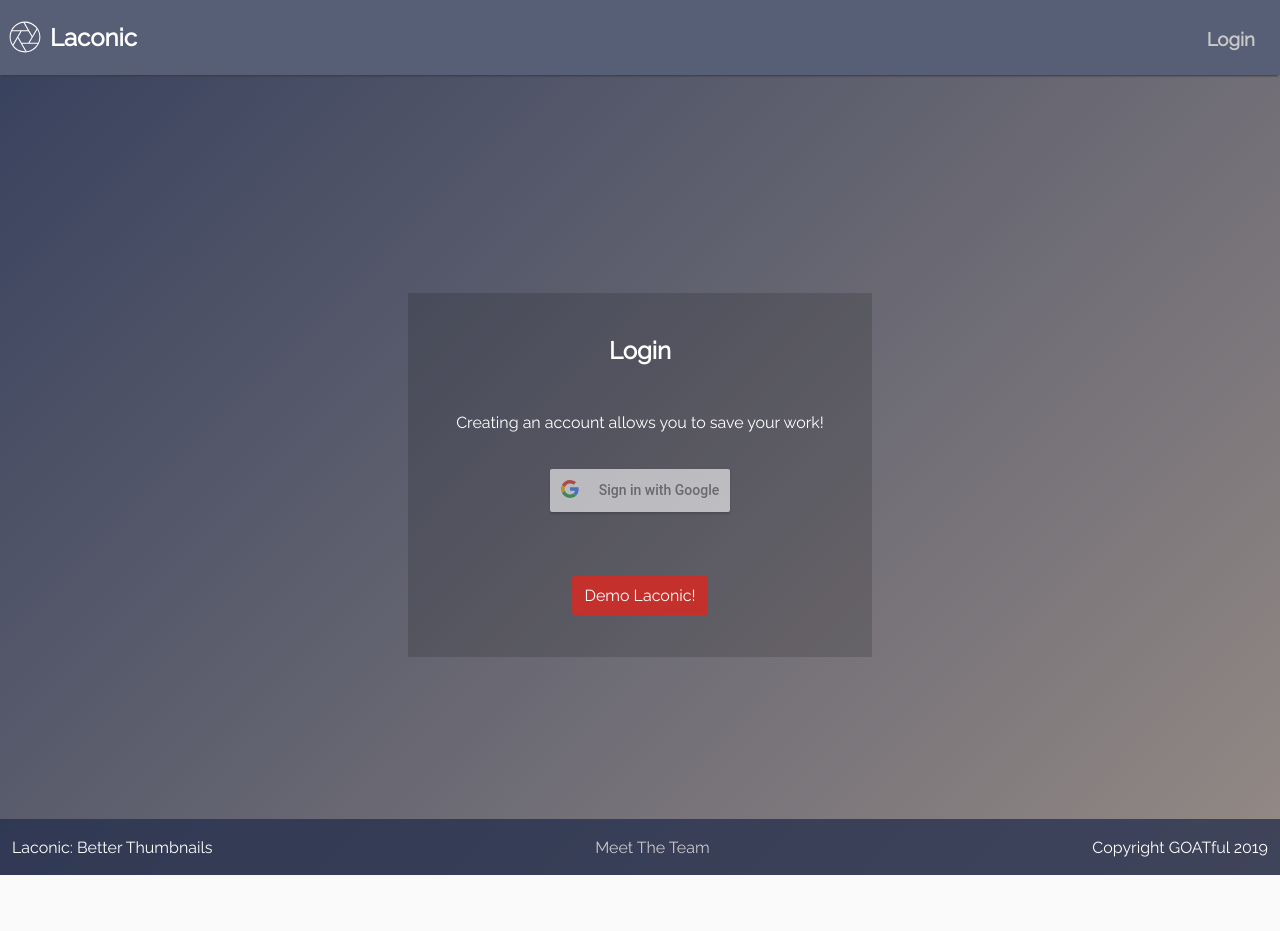
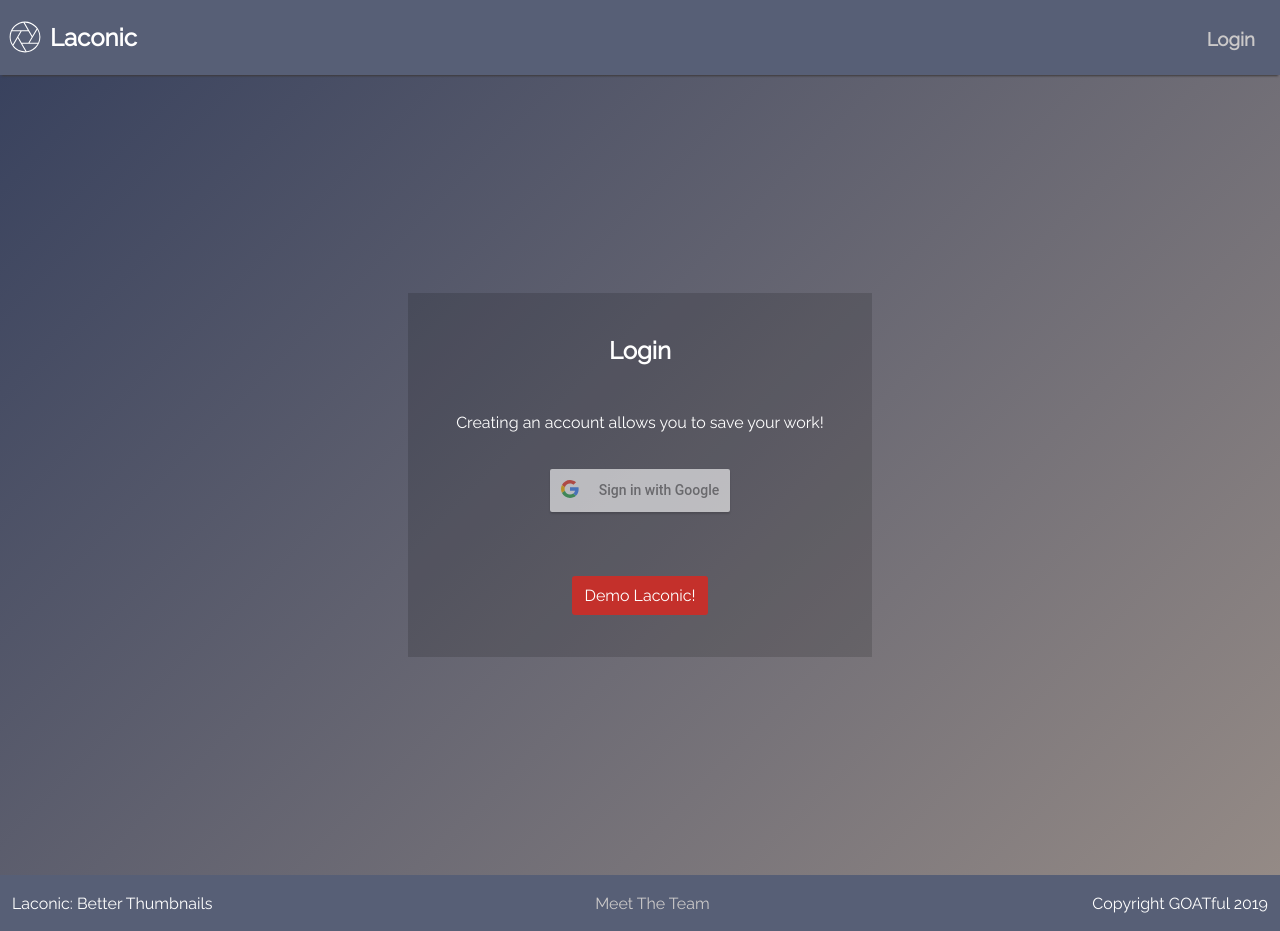
Before and after one commit to thinkful-ei-cheetah/capstone3-client-GOATful, a React (Create React App) app: page /login in a window 1280 px wide. Before the commit the page ends 875 px from the top, so only its background shows below. Built offline with nearby package versions, Linux system fonts and the light colour scheme; no server answers.

Commit message:
restored

```diff
--- a/src/components/App/App.css
+++ b/src/components/App/App.css
@@ -12,6 +12,10 @@
   100%{
       opacity: 1;
   }
+}
+
+.App {
+  padding-bottom: 3.5em;
 }
 
 .footer {
--- a/src/components/CreatorControls/CreatorControls.css
+++ b/src/components/CreatorControls/CreatorControls.css
@@ -19,6 +19,7 @@
   color: white;
   height: 100vh;
   transition: .4s;
+  margin-bottom: -3.5em;
 }
 
 .controls-header{
@@ -100,6 +101,7 @@ input[type="file"] + label:active{
 .save-preview-btn{
   display: block;
   box-shadow: 1px 1px grey;
+  margin-top: 1em;
 }
 
 .save-preview-btn:hover{
@@ -157,6 +159,12 @@ input[type="file"] + label:active{
   }
 }
 
+@media screen and (max-height: 700px) {
+  .save-preview-btn {
+    margin-bottom: 3em;
+  }
+}
+
 @media screen and (min-width: 1000px) {
   #edit-form {
     width: 20%;
--- a/src/components/NavBar/NavBar.css
+++ b/src/components/NavBar/NavBar.css
@@ -42,15 +42,15 @@ nav div a:before,
 nav a,
 nav a:after,
 nav a:before,
-footer div a,
-footer div a:after,
-footer div a:before {
+.footer a,
+.footer a:after,
+.footer a:before {
   transition: all .5s;
 }
 
 nav div a:hover,
 nav a:hover,
-footer div a:hover {
+.footer a:hover {
   color: rgb(255, 255, 255);
   font-size: 18px;
 }
@@ -91,14 +91,14 @@ nav a {
 
 nav.stroke div a,
 nav.stroke a,
-footer div a,
-footer a {
+.footer a,
+.footer a {
   position: relative;
 }
 
 nav.stroke div a:after,
 nav.stroke a:after,
-footer div a:after {
+.footer a:after {
   position: absolute;
   bottom: 0;
   left: 0;
@@ -114,7 +114,7 @@ footer div a:after {
 
 nav.stroke div a:hover:after,
 nav.stroke a:hover:after,
-footer div a:hover:after {
+.footer a:hover:after {
   width: 100%;
 }
 
```
Lines whose indentation alone changed are shown as unchanged.
